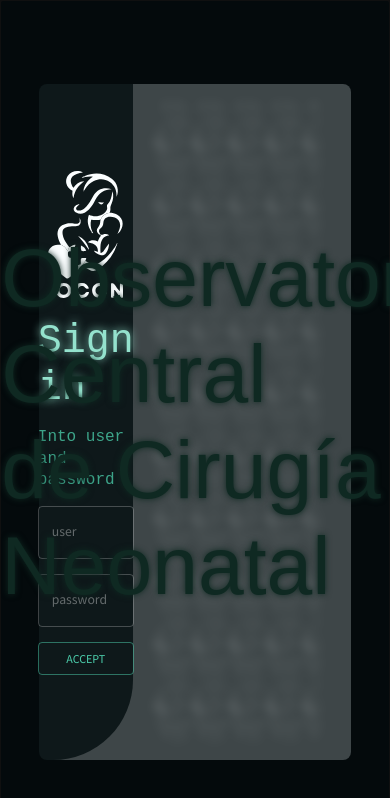
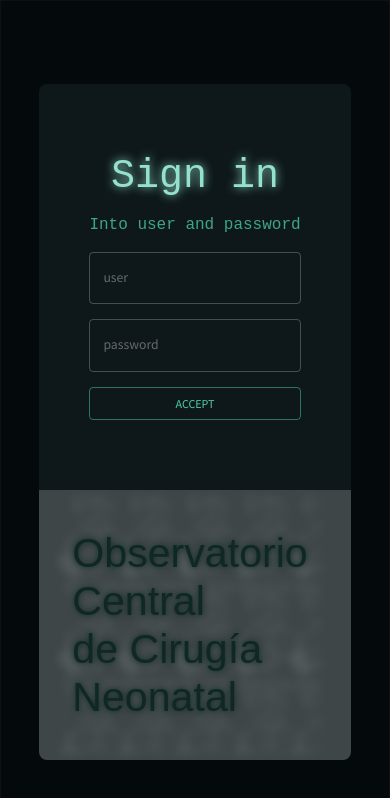
Before and after one commit to ArtStyles/neonatoProject, a React (Create React App) app: page /#/pacientesList in a window 390 px wide. Shown: the top 798 px of the page. Built offline with nearby package versions, Linux system fonts and the light colour scheme.

Commit message:
feat: :zap: Fixing bug
Login page is remposive now in mobiles resolutions

```diff
--- a/src/scenes/login/index.jsx
+++ b/src/scenes/login/index.jsx
@@ -11,6 +11,7 @@ import {currentUser} from '../../services/currentUser';
 import LoadingButton from '../../components/LoadingButton';
 import logo from "../../img/OCCN2.svg";
 import "./index.css"
+import {useMediaQuery} from '@mui/material';
 
 
 const checkoutSchema = yup.object().shape({
@@ -26,6 +27,7 @@ export default function Login({onLogin}){
       username:"",
       password:""
     });
+    const isNonMobile = useMediaQuery("(min-width:800px)");
     const navigate = useNavigate();
     const [loading, setLoading] = useState(false);
     const [success, setSuccess] = useState(false);
@@ -78,20 +80,24 @@ export default function Login({onLogin}){
               width={"80%"}
               height={"80%"}
               bgcolor={colors.greenSpace[400]}
-              borderRadius={"15px 8px 8px 15px"}
+              borderRadius={isNonMobile?"15px 8px 8px 15px":"15px 15px 8px 8px"}
+              flexWrap={"wrap"}
+
             >
              <Box
               display={"flex"}
-              width={"30%"}
-              height={"100%"}
+              width={isNonMobile?"30%":"100%"}
+              height={isNonMobile?"100%":"60%"}
               bgcolor={`${colors.greenSpace[500]}`}
               alignItems={"center"}
               justifyContent={"center"}
-              borderRadius={ "8px 0px 80px 8px" }
+              borderRadius={ isNonMobile?"8px 0px 80px 8px":"8px 8px 0px 0px" }
               flexDirection={"column"}
 
              >
-              <Box width="150px" height="150px">
+              {
+                isNonMobile &&
+                <Box width="150px" height="150px">
                 <div
                   style={{
                     backgroundImage: `url(${logo})`,
@@ -106,6 +112,7 @@ export default function Login({onLogin}){
 
                 ></div>
               </Box>
+              }
              <Formik
                 initialValues = {formData}
                 onSubmit={HandleSubmit}
@@ -182,8 +189,8 @@ export default function Login({onLogin}){
              </Box>
              <Box
               display={"flex"}
-              width={"70%"}
-              height={"100%"}
+              width={isNonMobile?"70%":"100%"}
+              height={isNonMobile?"100%":"40%"}
               alignItems={"center"}
               justifyContent={"center"}
 
@@ -196,17 +203,17 @@ export default function Login({onLogin}){
               paddingLeft={"20px"}
               position={"relative"}
               sx={{textShadow:"0px 0px 6px"}}
+
               >
                 <div className='div_con_fondo_desenfocado'></div>
                 <Box
                   position={"absolute"}
+
                 >
-                  <Typography fontSize={"6em"} fontFamily="fantasy" variant = "h1" color={colors.greenAccent[900]} >Observatorio</Typography>
-                  <Typography fontSize={"6em"} fontFamily="fantasy" variant = "h1" color={colors.greenAccent[900]} >Central</Typography>
-                  <Typography fontSize={"6em"} fontFamily="fantasy" variant = "h1" color={colors.greenAccent[900]} >de Cirugía</Typography>
-                  <Typography fontSize={"6em"} fontFamily="fantasy" variant = "h1" color={colors.greenAccent[900]} >Neonatal</Typography>
-
-
+                  <Typography fontFamily="fantasy" variant = "h1" fontSize={isNonMobile?"6em":"3em"} color={colors.greenAccent[900]} >Observatorio</Typography>
+                  <Typography fontFamily="fantasy" variant = "h1" fontSize={isNonMobile?"6em":"3em"} color={colors.greenAccent[900]} >Central</Typography>
+                  <Typography fontFamily="fantasy" variant = "h1" fontSize={isNonMobile?"6em":"3em"} color={colors.greenAccent[900]} >de Cirugía</Typography>
+                  <Typography fontFamily="fantasy" variant = "h1" fontSize={isNonMobile?"6em":"3em"} color={colors.greenAccent[900]} >Neonatal</Typography>
                 </Box>
 
               </Box>
```
